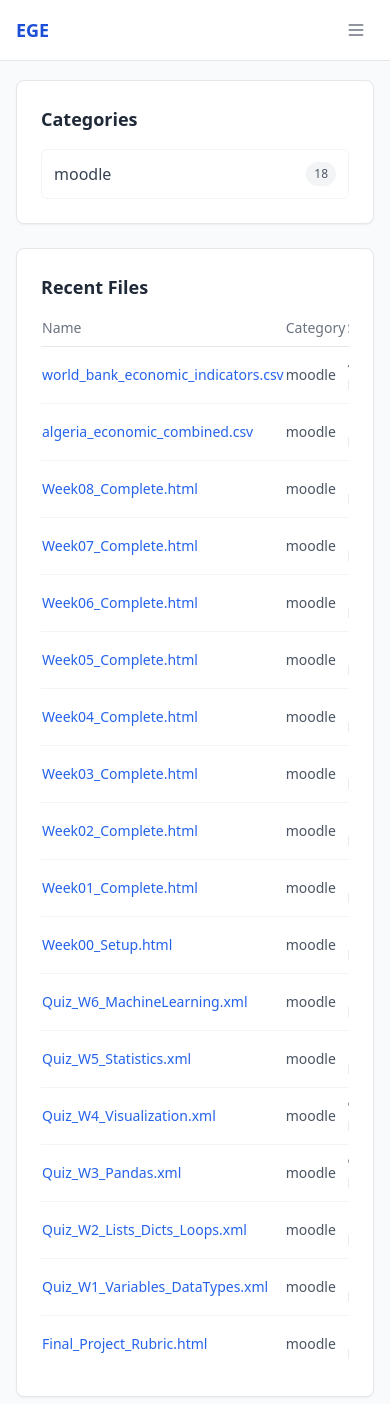
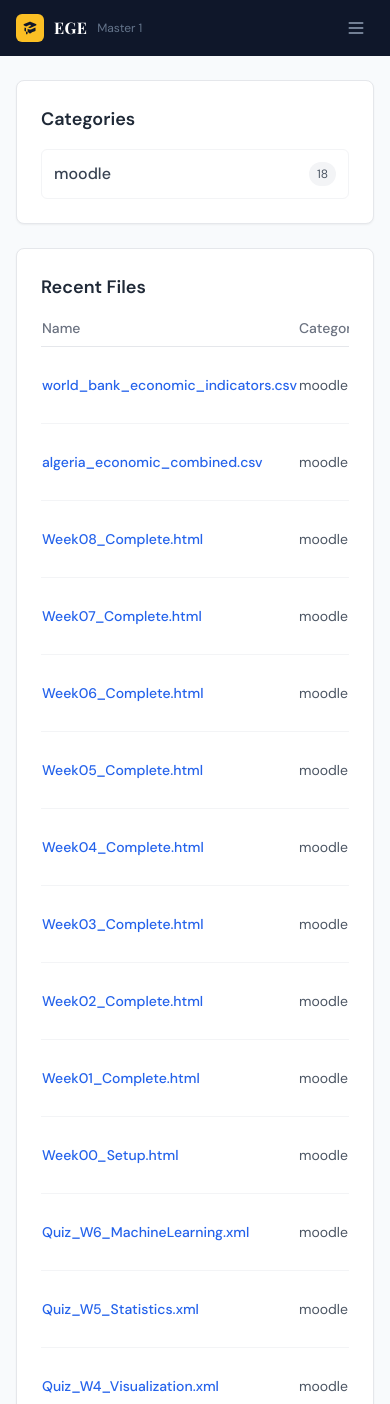
Before and after one commit to ameurb/ege_master1, a FastAPI app: page / in a window 390 px wide. Shown: the top 1404 px of the page. Run offline with FastAPI, Linux system fonts and the light colour scheme; some libraries are stand-ins or nearby versions.

Commit message:
UI redesign: dark sidebar, course card grid, professor auth fix
- base.html: dark sidebar (bg-[#0f172a]) with Playfair Display + DM Sans,
  amber active states, role-aware course link, mobile hamburger
- course.html: 2-column grid (lg:3-col), vivid gradient card headers per
  week color, strong shadows, card-hover lift effect
- auth.py: add require_any_user() for routes accessible to both roles
- course.py: /course redirects professors to /course/manage

Co-Authored-By: Claude Sonnet 4.6 <noreply@anthropic.com>

```diff
--- a/app/routers/course.py
+++ b/app/routers/course.py
@@ -3,7 +3,7 @@ from fastapi import APIRouter, Request, Depends
 from fastapi.responses import FileResponse, RedirectResponse
 from fastapi.templating import Jinja2Templates
 
-from app.auth import require_student, require_professor
+from app.auth import require_student, require_professor, require_any_user
 
 router = APIRouter(prefix="/course", tags=["course"])
 templates = Jinja2Templates(directory=Path(__file__).parent.parent / "templates")
@@ -141,7 +141,9 @@ def save_progress(matricule: str, week: int) -> None:
 # ---------------------------------------------------------------------------
 
 @router.get("")
-async def course_index(request: Request, user: dict = Depends(require_student)):
+async def course_index(request: Request, user: dict = Depends(require_any_user)):
+    if user.get("role") == "professor":
+        return RedirectResponse("/course/manage", status_code=303)
     completed = get_progress(user["matricule"])
     weeks_with_status = []
     for w in COURSE_WEEKS:
--- a/app/templates/base.html
+++ b/app/templates/base.html
@@ -4,168 +4,181 @@
     <meta charset="UTF-8">
     <meta name="viewport" content="width=device-width, initial-scale=1.0">
     <title>{% block title %}EGE Platform{% endblock %}</title>
+    <link rel="preconnect" href="https://fonts.googleapis.com">
+    <link rel="preconnect" href="https://fonts.gstatic.com" crossorigin>
+    <link href="https://fonts.googleapis.com/css2?family=Playfair+Display:wght@600;700&family=DM+Sans:wght@300;400;500;600;700&display=swap" rel="stylesheet">
     <script src="https://cdn.tailwindcss.com"></script>
     <link rel="stylesheet" href="/static/css/custom.css">
     <script>
         tailwind.config = {
             theme: {
                 extend: {
+                    fontFamily: {
+                        sans: ['DM Sans', 'sans-serif'],
+                        display: ['Playfair Display', 'serif'],
+                    },
                     colors: {
-                        brand: { 50: '#eff6ff', 100: '#dbeafe', 200: '#bfdbfe', 500: '#3b82f6', 600: '#2563eb', 700: '#1d4ed8' }
+                        brand: { 50:'#eff6ff',100:'#dbeafe',200:'#bfdbfe',500:'#3b82f6',600:'#2563eb',700:'#1d4ed8' },
+                        sidebar: '#0f172a',
                     }
                 }
             }
         }
     </script>
+    <style>
+        body { font-family: 'DM Sans', sans-serif; }
+        .font-display { font-family: 'Playfair Display', serif; }
+        .nav-item { transition: all 0.15s ease; }
+        .nav-item.active { background: rgba(251,191,36,0.12); }
+        .nav-item.active .nav-icon { color: #fbbf24; }
+        .nav-item.active .nav-label { color: #fef3c7; font-weight: 600; }
+        .nav-item:not(.active):hover { background: rgba(255,255,255,0.06); }
+        .nav-item:not(.active) .nav-icon { color: #94a3b8; }
+        .nav-item:not(.active) .nav-label { color: #94a3b8; }
+        .sidebar-section { color: #475569; font-size: 10px; font-weight: 700; letter-spacing: 0.1em; text-transform: uppercase; padding: 16px 16px 6px; }
+        .card-hover { transition: transform 0.15s ease, box-shadow 0.15s ease; }
+        .card-hover:hover { transform: translateY(-2px); box-shadow: 0 12px 32px rgba(0,0,0,0.12); }
+    </style>
 </head>
-<body class="bg-gray-50 min-h-screen">
+<body class="bg-slate-50 min-h-screen">
 
 {% set user = request.session.get("user") if request.session is defined else None %}
 {% set current_path = request.url.path %}
 
-<!-- Mobile top bar -->
-<div class="lg:hidden fixed top-0 left-0 right-0 z-30 bg-white border-b border-gray-200 px-4 py-3 flex items-center justify-between">
-    <span class="text-lg font-bold text-brand-700">EGE</span>
-    <button id="sidebar-toggle" class="p-2 rounded-md text-gray-500 hover:bg-gray-100">
+<!-- ── Mobile top bar ── -->
+<div class="lg:hidden fixed top-0 left-0 right-0 z-40 h-14 bg-[#0f172a] flex items-center justify-between px-4">
+    <div class="flex items-center gap-2.5">
+        <div class="w-7 h-7 bg-amber-400 rounded-md flex items-center justify-center">
+            <svg class="w-4 h-4 text-[#0f172a]" fill="currentColor" viewBox="0 0 20 20"><path d="M10.394 2.08a1 1 0 00-.788 0l-7 3a1 1 0 000 1.84L5.25 8.051a.999.999 0 01.356-.257l4-1.714a1 1 0 11.788 1.838L7.667 9.088l1.94.831a1 1 0 00.787 0l7-3a1 1 0 000-1.838l-7-3zM3.31 9.397L5 10.12v4.102a8.969 8.969 0 00-1.05-.174 1 1 0 01-.89-.89 11.115 11.115 0 01.25-3.762zM9.3 16.573A9.026 9.026 0 007 14.935v-3.957l1.818.78a3 3 0 002.364 0l5.508-2.361a11.026 11.026 0 01.25 3.762 1 1 0 01-.89.89 8.968 8.968 0 00-5.35 2.524 1 1 0 01-1.4 0zM6 18a1 1 0 001-1v-2.065a8.935 8.935 0 00-2-.712V17a1 1 0 001 1z"/></svg>
+        </div>
+        <span class="text-white font-display font-bold text-base tracking-wide">EGE</span>
+        <span class="text-slate-500 text-xs">Master 1</span>
+    </div>
+    <button id="sidebar-toggle" class="p-2 text-slate-400 hover:text-white">
         <svg class="w-5 h-5" fill="none" stroke="currentColor" viewBox="0 0 24 24">
             <path stroke-linecap="round" stroke-linejoin="round" stroke-width="2" d="M4 6h16M4 12h16M4 18h16"/>
         </svg>
     </button>
 </div>
 
-<!-- Sidebar -->
-<aside id="sidebar" class="fixed left-0 top-0 h-full w-56 bg-white border-r border-gray-200 flex flex-col z-20
-    transform -translate-x-full lg:translate-x-0 transition-transform duration-200">
+<!-- ── Sidebar ── -->
+<aside id="sidebar" class="fixed left-0 top-0 h-full w-60 bg-[#0f172a] flex flex-col z-30
+    transform -translate-x-full lg:translate-x-0 transition-transform duration-200 ease-out">
 
     <!-- Logo -->
-    <div class="px-5 py-5 border-b border-gray-100">
-        <div class="flex items-center gap-2">
-            <div class="w-8 h-8 bg-brand-600 rounded-lg flex items-center justify-center">
-                <svg class="w-5 h-5 text-white" fill="none" stroke="currentColor" viewBox="0 0 24 24">
-                    <path stroke-linecap="round" stroke-linejoin="round" stroke-width="2" d="M12 6.253v13m0-13C10.832 5.477 9.246 5 7.5 5S4.168 5.477 3 6.253v13C4.168 18.477 5.754 18 7.5 18s3.332.477 4.5 1.253m0-13C13.168 5.477 14.754 5 16.5 5c1.747 0 3.332.477 4.5 1.253v13C19.832 18.477 18.247 18 16.5 18c-1.746 0-3.332.477-4.5 1.253"/>
-                </svg>
-            </div>
-            <span class="text-lg font-bold text-gray-800">EGE</span>
+    <div class="flex items-center gap-3 px-5 py-5 border-b border-white/5">
+        <div class="w-9 h-9 bg-amber-400 rounded-lg flex items-center justify-center flex-shrink-0">
+            <svg class="w-5 h-5 text-[#0f172a]" fill="currentColor" viewBox="0 0 20 20"><path d="M10.394 2.08a1 1 0 00-.788 0l-7 3a1 1 0 000 1.84L5.25 8.051a.999.999 0 01.356-.257l4-1.714a1 1 0 11.788 1.838L7.667 9.088l1.94.831a1 1 0 00.787 0l7-3a1 1 0 000-1.838l-7-3zM3.31 9.397L5 10.12v4.102a8.969 8.969 0 00-1.05-.174 1 1 0 01-.89-.89 11.115 11.115 0 01.25-3.762zM9.3 16.573A9.026 9.026 0 007 14.935v-3.957l1.818.78a3 3 0 002.364 0l5.508-2.361a11.026 11.026 0 01.25 3.762 1 1 0 01-.89.89 8.968 8.968 0 00-5.35 2.524 1 1 0 01-1.4 0zM6 18a1 1 0 001-1v-2.065a8.935 8.935 0 00-2-.712V17a1 1 0 001 1z"/></svg>
         </div>
-        <p class="text-xs text-gray-400 mt-1 ml-10">Master 1</p>
+        <div>
+            <div class="text-white font-display font-bold text-lg leading-tight">EGE</div>
+            <div class="text-slate-500 text-xs">Master 1 Platform</div>
+        </div>
     </div>
 
-    <!-- Nav links -->
-    <nav class="flex-1 px-3 py-4 space-y-0.5 overflow-y-auto">
+    <!-- Nav -->
+    <nav class="flex-1 px-3 py-4 overflow-y-auto space-y-0.5">
         {% if user %}
-
         <!-- Dashboard -->
-        <a href="/dashboard" class="nav-link flex items-center gap-3 px-3 py-2.5 rounded-lg text-sm font-medium
-            {{ 'bg-brand-50 text-brand-700' if current_path == '/dashboard' else 'text-gray-600 hover:bg-gray-100 hover:text-gray-800' }}">
-            <svg class="w-4.5 h-4.5 w-5 h-5 flex-shrink-0" fill="none" stroke="currentColor" viewBox="0 0 24 24">
-                <path stroke-linecap="round" stroke-linejoin="round" stroke-width="2" d="M3 12l2-2m0 0l7-7 7 7M5 10v10a1 1 0 001 1h3m10-11l2 2m-2-2v10a1 1 0 01-1 1h-3m-6 0a1 1 0 001-1v-4a1 1 0 011-1h2a1 1 0 011 1v4a1 1 0 001 1m-6 0h6"/>
+        <a href="/dashboard" class="nav-item {{ 'active' if current_path == '/dashboard' }} flex items-center gap-3 px-3 py-2.5 rounded-lg">
+            <svg class="nav-icon w-5 h-5 flex-shrink-0" fill="none" stroke="currentColor" viewBox="0 0 24 24">
+                <path stroke-linecap="round" stroke-linejoin="round" stroke-width="1.75" d="M3 12l2-2m0 0l7-7 7 7M5 10v10a1 1 0 001 1h3m10-11l2 2m-2-2v10a1 1 0 01-1 1h-3m-6 0a1 1 0 001-1v-4a1 1 0 011-1h2a1 1 0 011 1v4a1 1 0 001 1m-6 0h6"/>
             </svg>
-            Dashboard
+            <span class="nav-label text-sm">Dashboard</span>
         </a>
 
-        <!-- Course — always visible -->
-        <a href="/course" class="nav-link flex items-center gap-3 px-3 py-2.5 rounded-lg text-sm font-medium
-            {{ 'bg-brand-50 text-brand-700' if '/course' in current_path else 'text-gray-600 hover:bg-gray-100 hover:text-gray-800' }}">
-            <svg class="w-5 h-5 flex-shrink-0" fill="none" stroke="currentColor" viewBox="0 0 24 24">
-                <path stroke-linecap="round" stroke-linejoin="round" stroke-width="2" d="M9.663 17h4.673M12 3v1m6.364 1.636l-.707.707M21 12h-1M4 12H3m3.343-5.657l-.707-.707m2.828 9.9a5 5 0 117.072 0l-.548.547A3.374 3.374 0 0014 18.469V19a2 2 0 11-4 0v-.531c0-.895-.356-1.754-.988-2.386l-.548-.547z"/>
+        <!-- Course -->
+        <a href="{% if user.role == 'professor' %}/course/manage{% else %}/course{% endif %}"
+           class="nav-item {{ 'active' if '/course' in current_path }} flex items-center gap-3 px-3 py-2.5 rounded-lg">
+            <svg class="nav-icon w-5 h-5 flex-shrink-0" fill="none" stroke="currentColor" viewBox="0 0 24 24">
+                <path stroke-linecap="round" stroke-linejoin="round" stroke-width="1.75" d="M12 6.253v13m0-13C10.832 5.477 9.246 5 7.5 5S4.168 5.477 3 6.253v13C4.168 18.477 5.754 18 7.5 18s3.332.477 4.5 1.253m0-13C13.168 5.477 14.754 5 16.5 5c1.747 0 3.332.477 4.5 1.253v13C19.832 18.477 18.247 18 16.5 18c-1.746 0-3.332.477-4.5 1.253"/>
             </svg>
-            Course
+            <span class="nav-label text-sm">Course</span>
         </a>
 
         <!-- TPs -->
-        {% if user.role == "student" %}
-        <a href="/tp" class="nav-link flex items-center gap-3 px-3 py-2.5 rounded-lg text-sm font-medium
-            {{ 'bg-brand-50 text-brand-700' if current_path.startswith('/tp') else 'text-gray-600 hover:bg-gray-100 hover:text-gray-800' }}">
-            <svg class="w-5 h-5 flex-shrink-0" fill="none" stroke="currentColor" viewBox="0 0 24 24">
-                <path stroke-linecap="round" stroke-linejoin="round" stroke-width="2" d="M9 5H7a2 2 0 00-2 2v12a2 2 0 002 2h10a2 2 0 002-2V7a2 2 0 00-2-2h-2M9 5a2 2 0 002 2h2a2 2 0 002-2M9 5a2 2 0 012-2h2a2 2 0 012 2m-6 9l2 2 4-4"/>
+        {% if user.role == 'student' %}
+        <a href="/tp" class="nav-item {{ 'active' if current_path.startswith('/tp') }} flex items-center gap-3 px-3 py-2.5 rounded-lg">
+            <svg class="nav-icon w-5 h-5 flex-shrink-0" fill="none" stroke="currentColor" viewBox="0 0 24 24">
+                <path stroke-linecap="round" stroke-linejoin="round" stroke-width="1.75" d="M9 5H7a2 2 0 00-2 2v12a2 2 0 002 2h10a2 2 0 002-2V7a2 2 0 00-2-2h-2M9 5a2 2 0 002 2h2a2 2 0 002-2M9 5a2 2 0 012-2h2a2 2 0 012 2m-6 9l2 2 4-4"/>
             </svg>
-            My TPs
+            <span class="nav-label text-sm">My TPs</span>
         </a>
         {% else %}
-        <a href="/tp/manage" class="nav-link flex items-center gap-3 px-3 py-2.5 rounded-lg text-sm font-medium
-            {{ 'bg-brand-50 text-brand-700' if current_path.startswith('/tp') else 'text-gray-600 hover:bg-gray-100 hover:text-gray-800' }}">
-            <svg class="w-5 h-5 flex-shrink-0" fill="none" stroke="currentColor" viewBox="0 0 24 24">
-                <path stroke-linecap="round" stroke-linejoin="round" stroke-width="2" d="M9 5H7a2 2 0 00-2 2v12a2 2 0 002 2h10a2 2 0 002-2V7a2 2 0 00-2-2h-2M9 5a2 2 0 002 2h2a2 2 0 002-2M9 5a2 2 0 012-2h2a2 2 0 012 2"/>
+        <a href="/tp/manage" class="nav-item {{ 'active' if current_path.startswith('/tp') }} flex items-center gap-3 px-3 py-2.5 rounded-lg">
+            <svg class="nav-icon w-5 h-5 flex-shrink-0" fill="none" stroke="currentColor" viewBox="0 0 24 24">
+                <path stroke-linecap="round" stroke-linejoin="round" stroke-width="1.75" d="M9 5H7a2 2 0 00-2 2v12a2 2 0 002 2h10a2 2 0 002-2V7a2 2 0 00-2-2h-2M9 5a2 2 0 002 2h2a2 2 0 002-2M9 5a2 2 0 012-2h2a2 2 0 012 2"/>
             </svg>
-            Manage TPs
+            <span class="nav-label text-sm">Manage TPs</span>
         </a>
         {% endif %}
 
         <!-- Documents -->
-        <a href="/" class="nav-link flex items-center gap-3 px-3 py-2.5 rounded-lg text-sm font-medium
-            {{ 'bg-brand-50 text-brand-700' if current_path == '/' else 'text-gray-600 hover:bg-gray-100 hover:text-gray-800' }}">
-            <svg class="w-5 h-5 flex-shrink-0" fill="none" stroke="currentColor" viewBox="0 0 24 24">
-                <path stroke-linecap="round" stroke-linejoin="round" stroke-width="2" d="M3 7v10a2 2 0 002 2h14a2 2 0 002-2V9a2 2 0 00-2-2h-6l-2-2H5a2 2 0 00-2 2z"/>
+        <a href="/" class="nav-item {{ 'active' if current_path == '/' }} flex items-center gap-3 px-3 py-2.5 rounded-lg">
+            <svg class="nav-icon w-5 h-5 flex-shrink-0" fill="none" stroke="currentColor" viewBox="0 0 24 24">
+                <path stroke-linecap="round" stroke-linejoin="round" stroke-width="1.75" d="M3 7v10a2 2 0 002 2h14a2 2 0 002-2V9a2 2 0 00-2-2h-6l-2-2H5a2 2 0 00-2 2z"/>
             </svg>
-            Documents
+            <span class="nav-label text-sm">Documents</span>
         </a>
 
-        <!-- Professor-only links -->
-        {% if user.role == "professor" %}
-        <div class="pt-2 pb-1">
-            <p class="px-3 text-xs font-semibold text-gray-400 uppercase tracking-wider">Management</p>
-        </div>
+        {% if user.role == 'professor' %}
+        <div class="sidebar-section">Management</div>
 
-        <a href="/students" class="nav-link flex items-center gap-3 px-3 py-2.5 rounded-lg text-sm font-medium
-            {{ 'bg-brand-50 text-brand-700' if current_path.startswith('/students') else 'text-gray-600 hover:bg-gray-100 hover:text-gray-800' }}">
-            <svg class="w-5 h-5 flex-shrink-0" fill="none" stroke="currentColor" viewBox="0 0 24 24">
-                <path stroke-linecap="round" stroke-linejoin="round" stroke-width="2" d="M17 20h5v-2a3 3 0 00-5.356-1.857M17 20H7m10 0v-2c0-.656-.126-1.283-.356-1.857M7 20H2v-2a3 3 0 015.356-1.857M7 20v-2c0-.656.126-1.283.356-1.857m0 0a5.002 5.002 0 019.288 0M15 7a3 3 0 11-6 0 3 3 0 016 0z"/>
+        <a href="/students" class="nav-item {{ 'active' if current_path.startswith('/students') }} flex items-center gap-3 px-3 py-2.5 rounded-lg">
+            <svg class="nav-icon w-5 h-5 flex-shrink-0" fill="none" stroke="currentColor" viewBox="0 0 24 24">
+                <path stroke-linecap="round" stroke-linejoin="round" stroke-width="1.75" d="M17 20h5v-2a3 3 0 00-5.356-1.857M17 20H7m10 0v-2c0-.656-.126-1.283-.356-1.857M7 20H2v-2a3 3 0 015.356-1.857M7 20v-2c0-.656.126-1.283.356-1.857m0 0a5.002 5.002 0 019.288 0M15 7a3 3 0 11-6 0 3 3 0 016 0z"/>
             </svg>
-            Students
+            <span class="nav-label text-sm">Students</span>
         </a>
 
-        <a href="/attendance" class="nav-link flex items-center gap-3 px-3 py-2.5 rounded-lg text-sm font-medium
-            {{ 'bg-brand-50 text-brand-700' if current_path.startswith('/attendance') else 'text-gray-600 hover:bg-gray-100 hover:text-gray-800' }}">
-            <svg class="w-5 h-5 flex-shrink-0" fill="none" stroke="currentColor" viewBox="0 0 24 24">
-                <path stroke-linecap="round" stroke-linejoin="round" stroke-width="2" d="M8 7V3m8 4V3m-9 8h10M5 21h14a2 2 0 002-2V7a2 2 0 00-2-2H5a2 2 0 00-2 2v12a2 2 0 002 2z"/>
+        <a href="/attendance" class="nav-item {{ 'active' if current_path.startswith('/attendance') }} flex items-center gap-3 px-3 py-2.5 rounded-lg">
+            <svg class="nav-icon w-5 h-5 flex-shrink-0" fill="none" stroke="currentColor" viewBox="0 0 24 24">
+                <path stroke-linecap="round" stroke-linejoin="round" stroke-width="1.75" d="M8 7V3m8 4V3m-9 8h10M5 21h14a2 2 0 002-2V7a2 2 0 00-2-2H5a2 2 0 00-2 2v12a2 2 0 002 2z"/>
             </svg>
-            Attendance
+            <span class="nav-label text-sm">Attendance</span>
         </a>
 
-        <a href="/evaluation" class="nav-link flex items-center gap-3 px-3 py-2.5 rounded-lg text-sm font-medium
-            {{ 'bg-brand-50 text-brand-700' if current_path.startswith('/evaluation') else 'text-gray-600 hover:bg-gray-100 hover:text-gray-800' }}">
-            <svg class="w-5 h-5 flex-shrink-0" fill="none" stroke="currentColor" viewBox="0 0 24 24">
-                <path stroke-linecap="round" stroke-linejoin="round" stroke-width="2" d="M9 19v-6a2 2 0 00-2-2H5a2 2 0 00-2 2v6a2 2 0 002 2h2a2 2 0 002-2zm0 0V9a2 2 0 012-2h2a2 2 0 012 2v10m-6 0a2 2 0 002 2h2a2 2 0 002-2m0 0V5a2 2 0 012-2h2a2 2 0 012 2v14a2 2 0 01-2 2h-2a2 2 0 01-2-2z"/>
+        <a href="/evaluation" class="nav-item {{ 'active' if current_path.startswith('/evaluation') }} flex items-center gap-3 px-3 py-2.5 rounded-lg">
+            <svg class="nav-icon w-5 h-5 flex-shrink-0" fill="none" stroke="currentColor" viewBox="0 0 24 24">
+                <path stroke-linecap="round" stroke-linejoin="round" stroke-width="1.75" d="M9 19v-6a2 2 0 00-2-2H5a2 2 0 00-2 2v6a2 2 0 002 2h2a2 2 0 002-2zm0 0V9a2 2 0 012-2h2a2 2 0 012 2v10m-6 0a2 2 0 002 2h2a2 2 0 002-2m0 0V5a2 2 0 012-2h2a2 2 0 012 2v14a2 2 0 01-2 2h-2a2 2 0 01-2-2z"/>
             </svg>
-            Evaluation
+            <span class="nav-label text-sm">Evaluation</span>
         </a>
         {% endif %}
-
         {% endif %}
     </nav>
 
-    <!-- User + Logout at bottom -->
+    <!-- User footer -->
     {% if user %}
-    <div class="border-t border-gray-100 px-3 py-4">
-        <div class="flex items-center gap-3 px-2 mb-3">
-            {% set uname = user.name if user.name else user.matricule %}
+    <div class="border-t border-white/5 p-3">
+        <div class="flex items-center gap-3 px-2 py-2 rounded-lg">
+            {% set uname = user.name if user.name else user.get('matricule','?') %}
             {% set parts = uname.split() %}
             {% set initials = (parts[0][0] + (parts[1][0] if parts|length > 1 else ''))|upper %}
             <div class="w-8 h-8 rounded-full flex items-center justify-center text-xs font-bold flex-shrink-0
-                {{ 'bg-purple-100 text-purple-700' if user.role == 'professor' else 'bg-blue-100 text-blue-700' }}">
+                {{ 'bg-amber-400 text-[#0f172a]' if user.role == 'professor' else 'bg-blue-500 text-white' }}">
                 {{ initials }}
             </div>
-            <div class="min-w-0">
-                <div class="text-sm font-medium text-gray-800 truncate">{{ uname }}</div>
-                <div class="text-xs text-gray-400 capitalize">{{ user.role }}</div>
+            <div class="min-w-0 flex-1">
+                <div class="text-slate-200 text-xs font-medium truncate">{{ uname }}</div>
+                <div class="text-slate-500 text-xs capitalize">{{ user.role }}</div>
             </div>
+            <a href="/logout" title="Logout" class="text-slate-600 hover:text-red-400 transition-colors">
+                <svg class="w-4 h-4" fill="none" stroke="currentColor" viewBox="0 0 24 24">
+                    <path stroke-linecap="round" stroke-linejoin="round" stroke-width="2" d="M17 16l4-4m0 0l-4-4m4 4H7m6 4v1a3 3 0 01-3 3H6a3 3 0 01-3-3V7a3 3 0 013-3h4a3 3 0 013 3v1"/>
+                </svg>
+            </a>
         </div>
-        <a href="/logout" class="flex items-center gap-2 px-3 py-2 rounded-lg text-sm text-red-600 hover:bg-red-50 font-medium">
-            <svg class="w-4 h-4" fill="none" stroke="currentColor" viewBox="0 0 24 24">
-                <path stroke-linecap="round" stroke-linejoin="round" stroke-width="2" d="M17 16l4-4m0 0l-4-4m4 4H7m6 4v1a3 3 0 01-3 3H6a3 3 0 01-3-3V7a3 3 0 013-3h4a3 3 0 013 3v1"/>
-            </svg>
-            Logout
-        </a>
     </div>
     {% endif %}
 </aside>
 
-<!-- Overlay for mobile -->
-<div id="sidebar-overlay" class="fixed inset-0 bg-black bg-opacity-30 z-10 hidden lg:hidden"></div>
+<!-- Mobile overlay -->
+<div id="sidebar-overlay" class="fixed inset-0 bg-black/50 z-20 hidden lg:hidden backdrop-blur-sm"></div>
 
 <!-- Main content -->
-<div class="lg:ml-56 min-h-screen flex flex-col">
-    <main class="flex-1 px-4 lg:px-8 py-6 mt-14 lg:mt-0">
+<div class="lg:ml-60 min-h-screen">
+    <main class="px-4 sm:px-6 lg:px-8 py-6 pt-20 lg:pt-8">
         {% block content %}{% endblock %}
     </main>
 </div>
@@ -185,7 +198,6 @@ if (toggle) {
     });
 }
 </script>
-
 {% block scripts %}{% endblock %}
 </body>
 </html>
```
Also changed, not shown: app/auth.py (+8 -0 lines), app/templates/course.html (+81 -53 lines).
